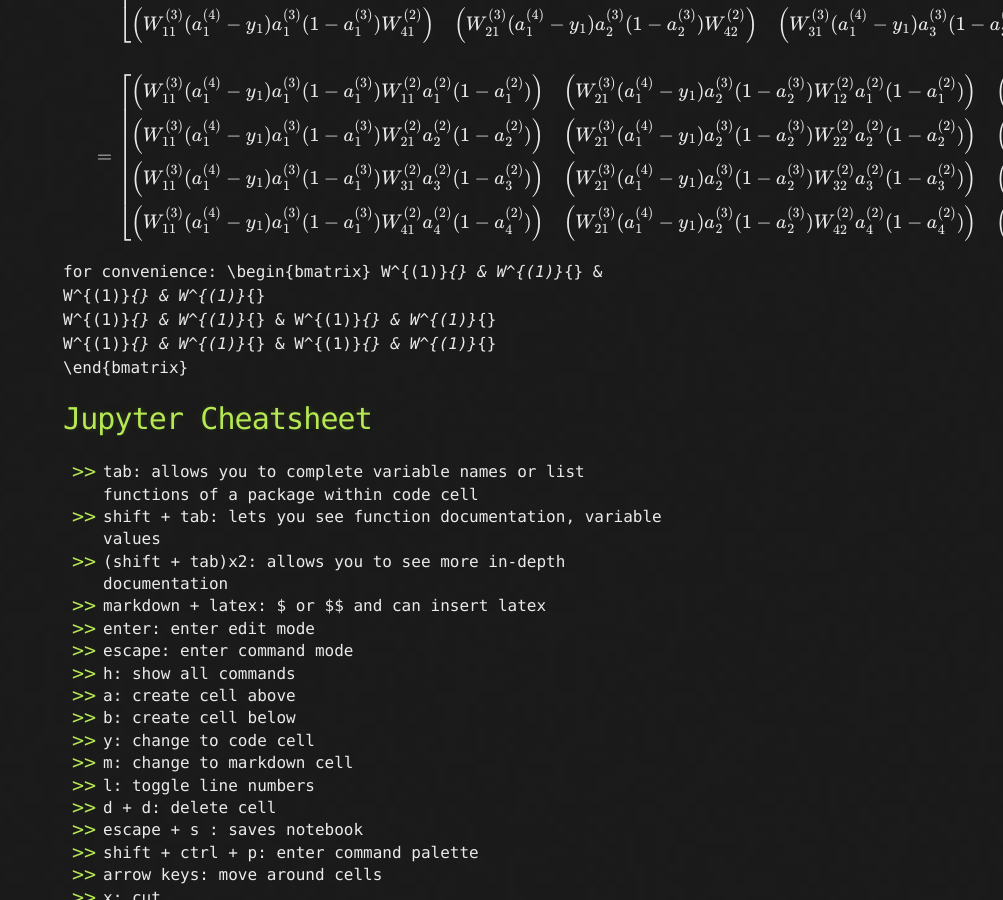
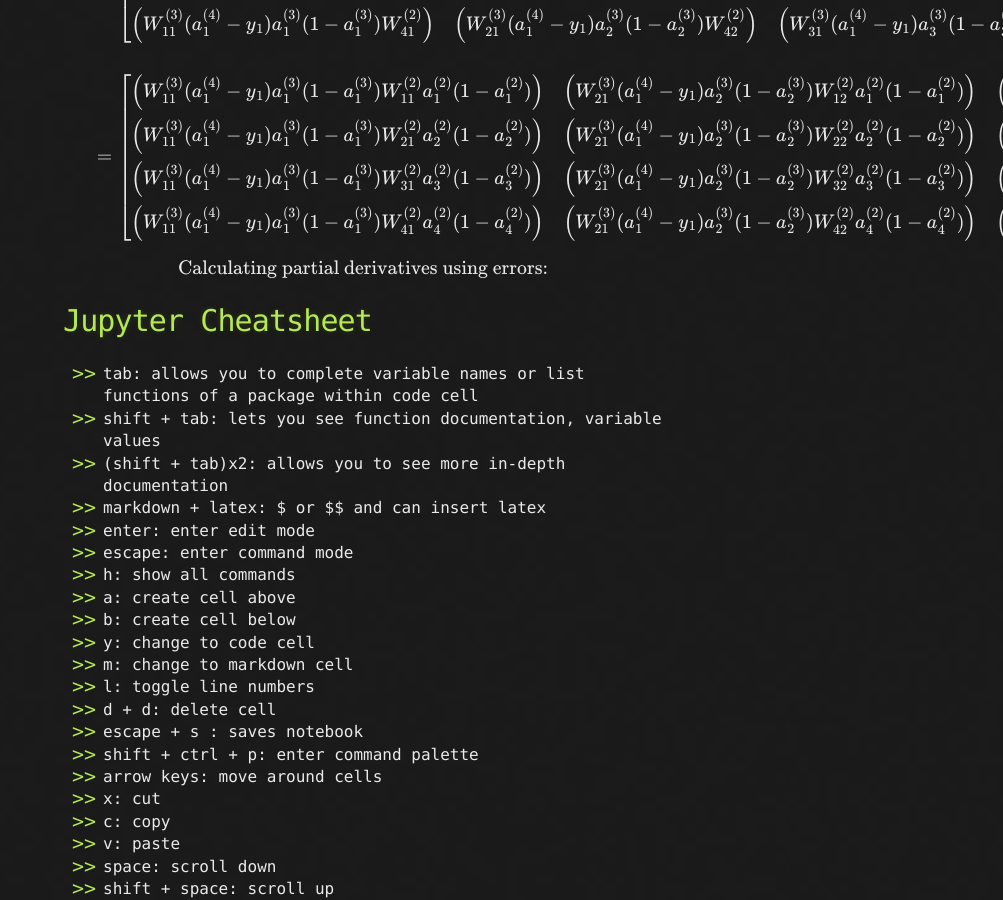
Before and after one commit to LivingProgram/ml-notes, a Jekyll site: the page built from index.md, in a window 1280 px wide and 900 px high, scrolled down 22173 px. Shown: the whole window, without its empty margins (277-1280 px from the left). Built offline with Jekyll 4.4.1, drawn with Linux system fonts in a browser that asks for light colours; our own code applies the rules of GitHub Pages for plain Markdown files; formulas are drawn with MathJax 3; the repository's description, which GitHub fills in, is left out.

Commit message:
update proof

```diff
--- a/index.md
+++ b/index.md
@@ -803,12 +803,7 @@
 \end{bmatrix}
 \end{align}$$
 
-for convenience:
-\begin{bmatrix}
-W^{(1)}_{} & W^{(1)}_{} & W^{(1)}_{} & W^{(1)}_{} \\
-W^{(1)}_{} & W^{(1)}_{} & W^{(1)}_{} & W^{(1)}_{} \\
-W^{(1)}_{} & W^{(1)}_{} & W^{(1)}_{} & W^{(1)}_{} \\
-\end{bmatrix}
+$$\text{Calculating partial derivatives using errors:}$$
 
 # Jupyter Cheatsheet
 - tab: allows you to complete variable names or list functions of a package within code cell
```
